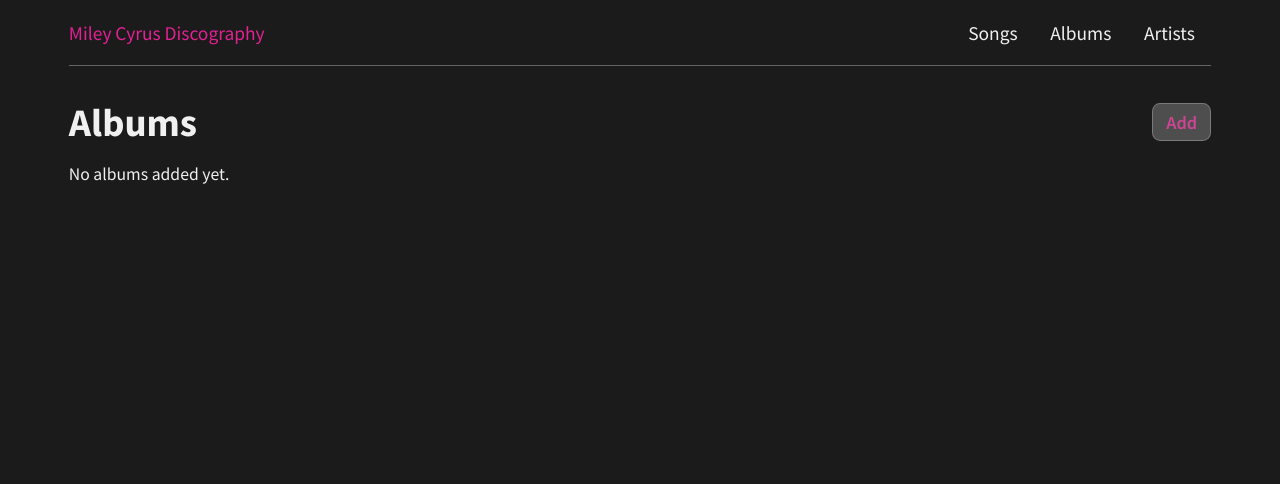
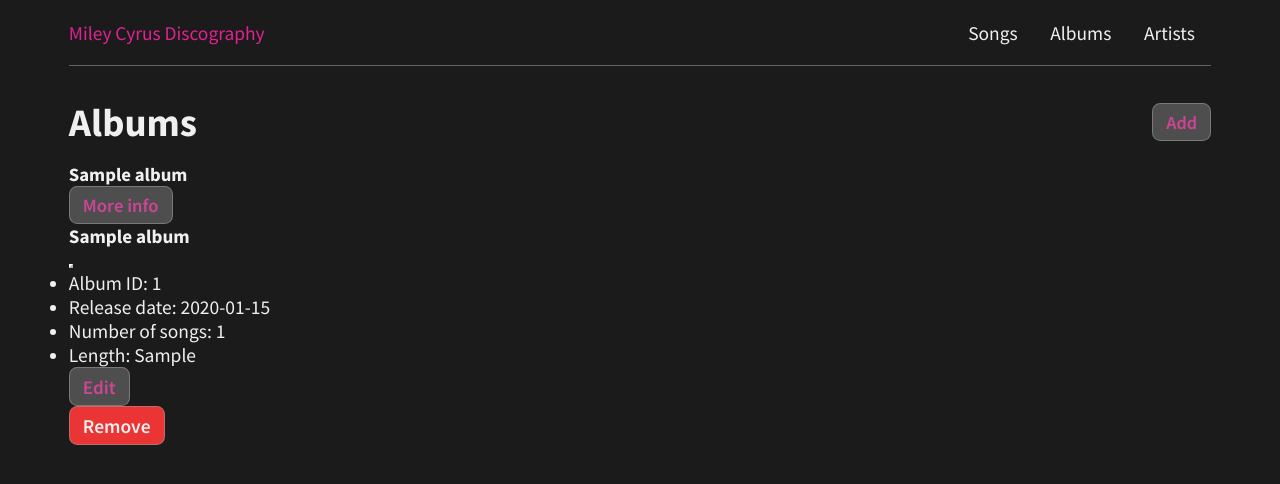
Before and after one commit to cammarb/miley-discography, a Flask app: page /albums in a window 1280 px wide. Shown: the top 484 px of the page. Run offline with Flask 2, Linux system fonts and the light colour scheme; tables that the repository leaves empty hold one stand-in row (values such as "Sample post").

Commit message:
update buttons in forms | fix conditional display

```diff
--- a/app/templates/albums/list_albums.html
+++ b/app/templates/albums/list_albums.html
@@ -13,11 +13,11 @@
         {% block title %}Albums{% endblock %}
     </h1>
     <a href="/albums/add_album">
-        <button type="button" class="btn btn-primary">Add</button></a>
+        <button type="button" class="btn ">Add</button></a>
 </div>
 
 <!-- List of albums added -->
-{% if not albums.items %}
+{% if not albums %}
 <p>No albums added yet.</p>
 {% else %}
 {% for album in albums %}
@@ -26,7 +26,7 @@
         <div class="card-body">
             <h5 class="card-title">{{album.title}}</h5>
             <!-- Button trigger modal -->
-            <button type="button" class="btn btn-primary" data-bs-toggle="modal" data-bs-target="#more_info">
+            <button type="button" class="btn " data-bs-toggle="modal" data-bs-target="#more_info">
                 More info
             </button>
         </div>
@@ -48,7 +48,7 @@
                     <li>Number of songs: {{album.number_of_songs}}</li>
                     <li>Length: {{album.total_length}}</li>
                 </ul>
-                <button type="button" class="btn btn-primary">Edit</button>
+                <button type="button" class="btn ">Edit</button>
                 <form method="post">
                     <button type="submit" class="btn btn-danger" value="{{album.id}}" name="album_id">Remove</button>
                 </form>
--- a/app/templates/artists/artist.html
+++ b/app/templates/artists/artist.html
@@ -16,7 +16,7 @@
         <label for="name">Name:</label>
         <input type="text" name="name" id="name" value="{{ request.form.get('name') or artist.name }}">
     </div>
-    <button type="submit" class="btn btn-primary">Update</button>
+    <button type="submit" class="btn ">Update</button>
 </form>
 <form action="{{ url_for('artists.delete_artist', id=artist.id) }}" method="post">
     <button type="submit" class="btn btn-danger">Remove</button>
--- a/app/templates/artists/list_artists.html
+++ b/app/templates/artists/list_artists.html
@@ -16,11 +16,11 @@
         {% endblock %}
     </h1>
     <a href="/artists/add">
-        <button type="button" class="btn btn-primary">Add</button>
+        <button type="button" class="btn ">Add</button>
     </a>
 </div>
 <!-- List of artists added -->
-{% if not artists.items %}
+{% if not artists %}
 <p>No artists added yet.</p>
 {% else %}
 <table>
--- a/app/templates/songs/list_songs.html
+++ b/app/templates/songs/list_songs.html
@@ -15,11 +15,11 @@
         {% endblock %}
     </h1>
     <a href="/songs/add_song">
-        <button type="button" class="btn btn-primary">Add</button></a>
+        <button type="button" class="btn ">Add</button></a>
 </div>
 
 <!-- List of songs added -->
-{% if not songs.items %}
+{% if not songs %}
 <p>No songs added yet.</p>
 {% else %}
 <table>
```
